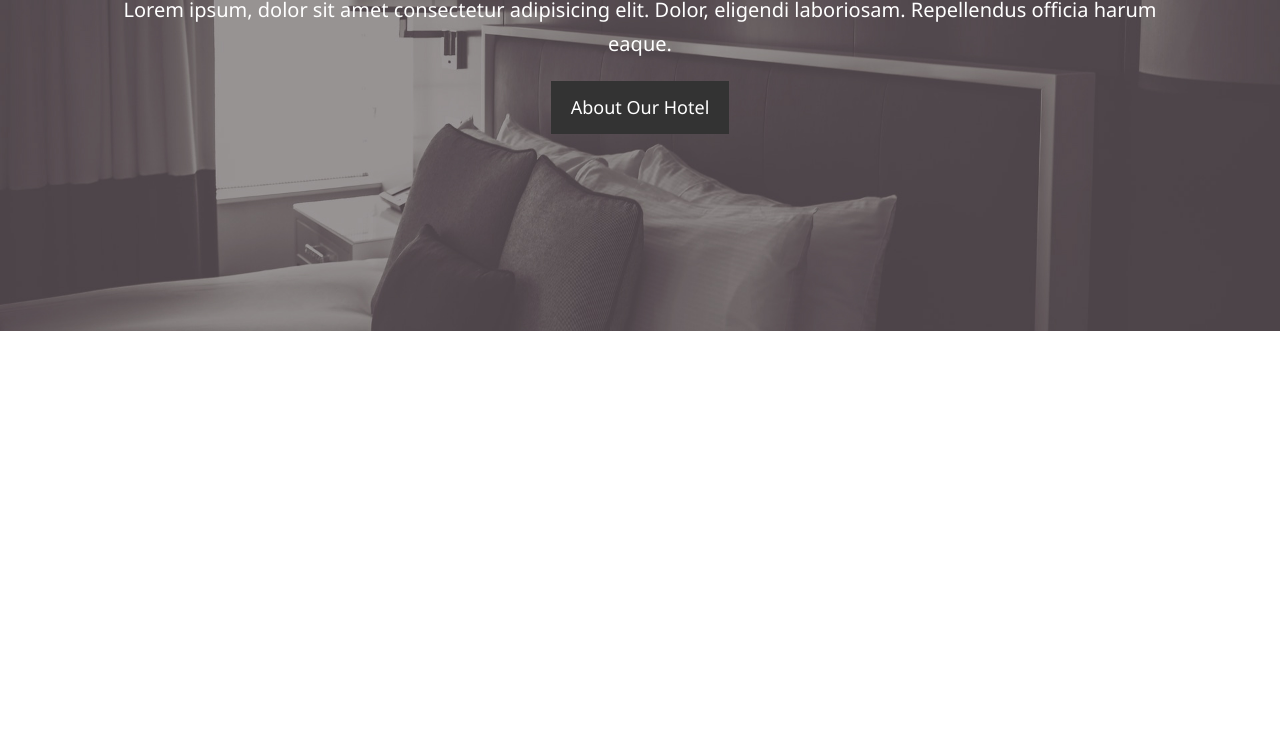
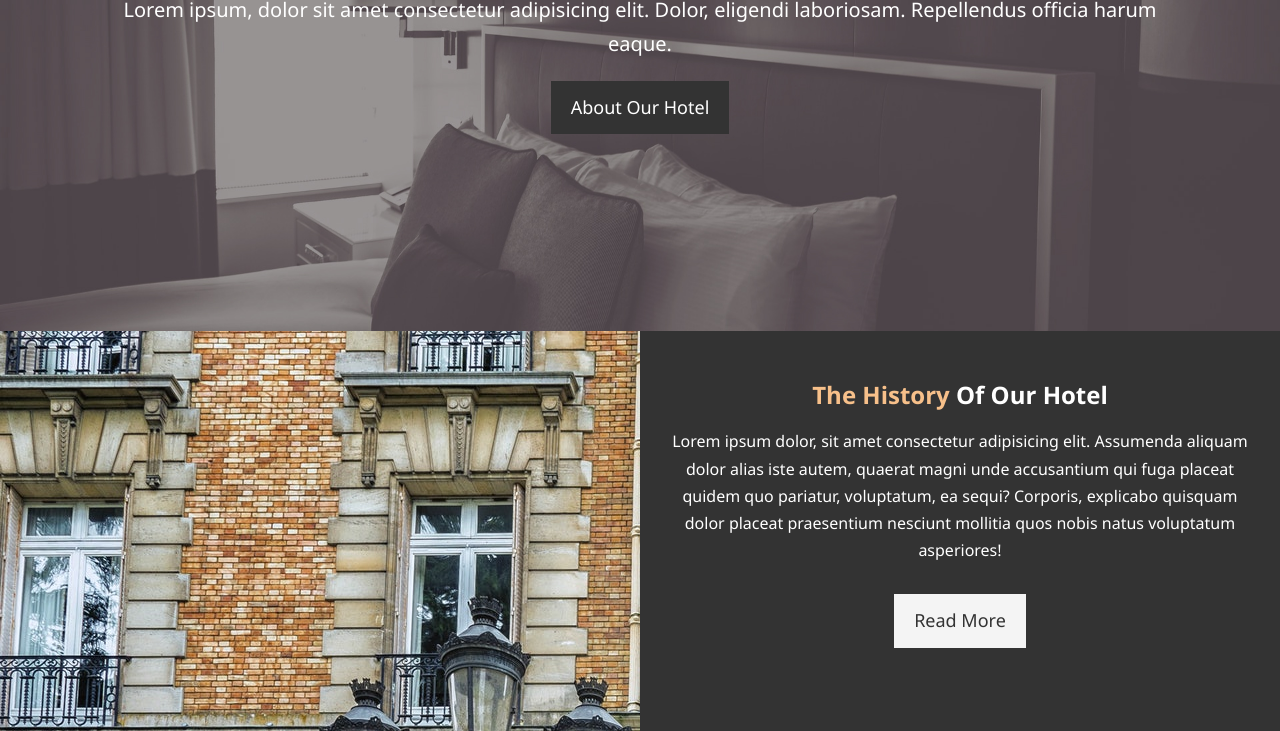
Before and after one commit to ahmedBou/justFront, a plain HTML site: page index.html in a window 1280 px wide. Shown: the part 336-1067 px from the top of the page. Before the commit the page ends 800 px from the top, so only its background shows below. Drawn offline with Linux system fonts and the light colour scheme.

Commit message:
create a home info underneath the showcase, and have some utility class like bg-primary...

```diff
--- a/index.html
+++ b/index.html
@@ -37,5 +37,20 @@
             </div>
 
         </header>
+
+        <section id="home-info" class="bg-dark">
+            <div class="info-img"></div>
+            <div class="info-content">
+                <h2><span class="text-primary">The History</span> Of Our Hotel</h2>
+                <p>
+                      Lorem ipsum dolor, sit amet consectetur adipisicing elit. Assumenda
+                      aliquam dolor alias iste autem, quaerat magni unde accusantium qui
+                      fuga placeat quidem quo pariatur, voluptatum, ea sequi? Corporis,
+                      explicabo quisquam dolor placeat praesentium nesciunt mollitia quos
+                      nobis natus voluptatum asperiores!
+                </p>
+                <a href="about.html" class="btn btn-light">Read More</a>
+            </div>
+      </section>
     </body>
 </html>
--- a/style.css
+++ b/style.css
@@ -41,11 +41,31 @@ h1, h2, h3 {
     border: none;
     cursor: pointer;
 }
+
 .btn:hover {
     background: #f7c08a;
     color: #333;
 }
 
+.btn-light {
+    background:#f4f4f4;
+    color: #333;
+}
+
+.bg-dark {
+    background: #333;
+    color: #fff;
+}
+
+.bg-light {
+    background: #f4f4f4;
+    color: #333;
+}
+
+.bg-light {
+    background: #333;
+    color: #f7c08a;
+}
 /* navbar */
 #navbar {
     background: #333;
@@ -104,3 +124,28 @@ h1, h2, h3 {
     line-height: 1.7em;
 
 }
+
+/* Home Info */
+#home-info {
+    height: 400px;
+}
+
+#home-info .info-img {
+  float: left;
+  width: 50%;
+  background: url('img/photo-1.jpg') no-repeat;
+  min-height: 100%;
+}
+
+#home-info .info-content {
+  float: right;
+  width: 50%;
+  height: 100%;
+  text-align: center;
+  padding: 50px 30px;
+  overflow: hidden;
+}
+
+#home-info .info-content p {
+  padding-bottom: 30px;
+}
```
Also changed, not shown: img/photo-1.jpg (added).
